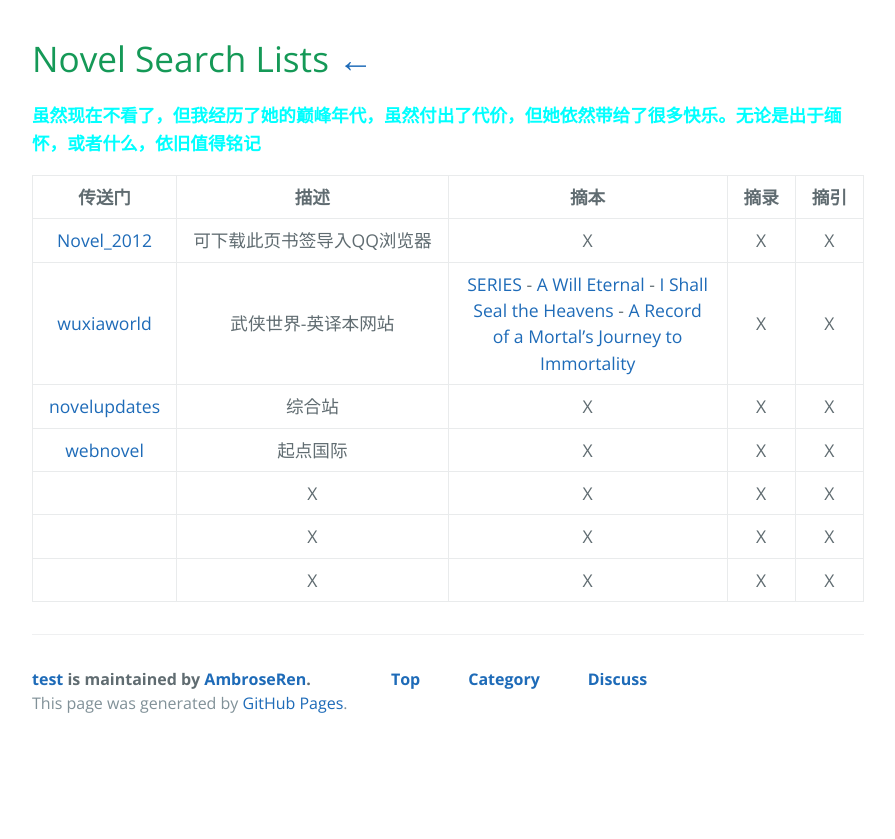
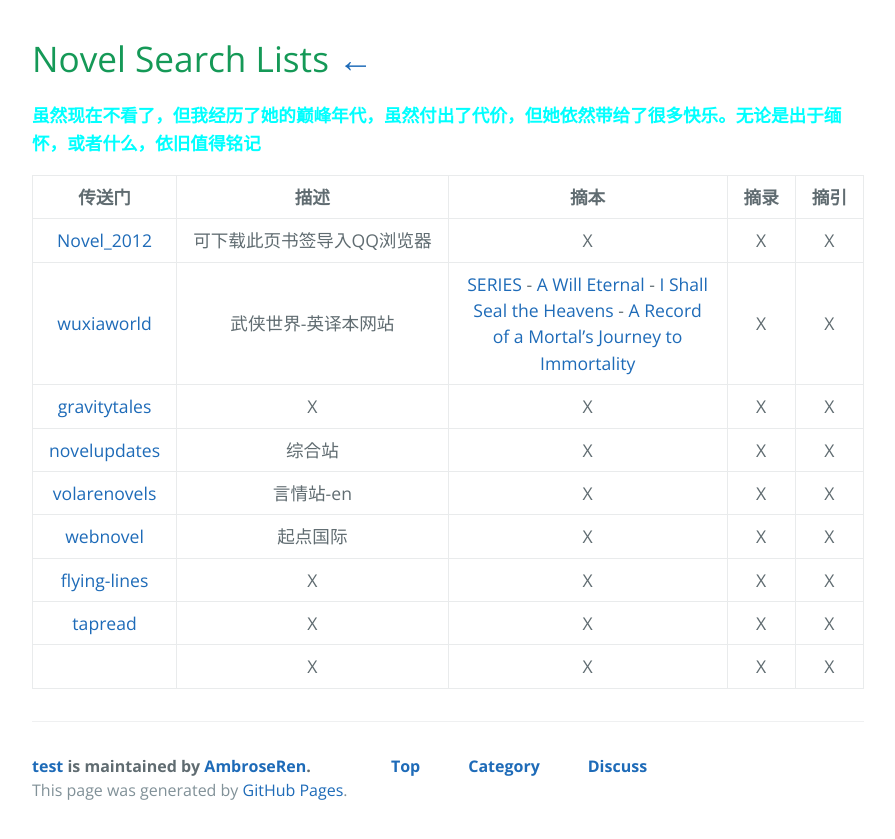
Before and after one commit to AmbroseRen/test, a Jekyll site: the page built from Library/Novel.md, in a window 1280 px wide. Shown: the top 839 px of the page, without its empty margins (192-1087 px from the left). Built offline with Jekyll 4.4.1, drawn with Linux system fonts in a browser that asks for light colours; our own code applies the rules of GitHub Pages for plain Markdown files; the repository's description, which GitHub fills in, is left out.

Commit message:
Update Novel.md

```diff
--- a/Library/Novel.md
+++ b/Library/Novel.md
@@ -6,8 +6,10 @@
 |:---:|:---:|:---:|:---:|:---:|
 | [Novel_2012](Novel/Q_bookmarks_2021_5_21.html) | 可下载此页书签导入QQ浏览器 | X | X | X |
 | [wuxiaworld](https://www.wuxiaworld.com/) | 武侠世界-英译本网站 | [SERIES](https://www.wuxiaworld.com/novels) - [A Will Eternal](https://www.wuxiaworld.com/novel/a-will-eternal) - [I Shall Seal the Heavens](https://www.wuxiaworld.com/novel/i-shall-seal-the-heavens) - [A Record of a Mortal’s Journey to Immortality](https://www.wuxiaworld.com/novel/rmji) | X | X |
+| [gravitytales](https://www.gravitytales.cc/) | X | X | X | X |
 | [novelupdates](https://www.novelupdates.com/) | 综合站 | X | X | X |
+| [volarenovels](https://www.volarenovels.com/) | 言情站-en | X | X | X |
 | [webnovel](https://www.webnovel.com/) | 起点国际 | X | X | X |
+| [flying-lines](https://www.flying-lines.com/) | X | X | X | X |
+| [tapread](https://www.tapread.com/) | X | X | X | X |
 | []() | X | X | X | X |
-| []() | X | X | X | X |
-| []() | X | X | X | X |
```
